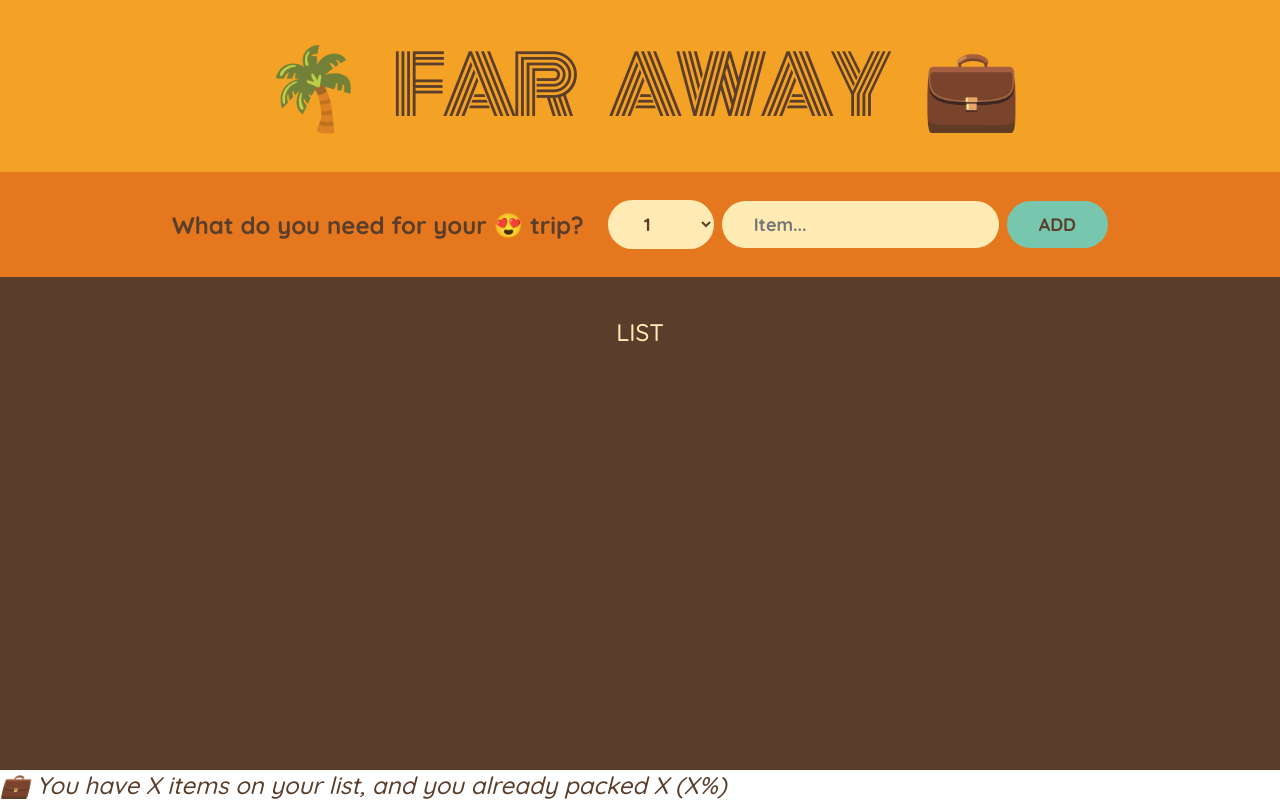
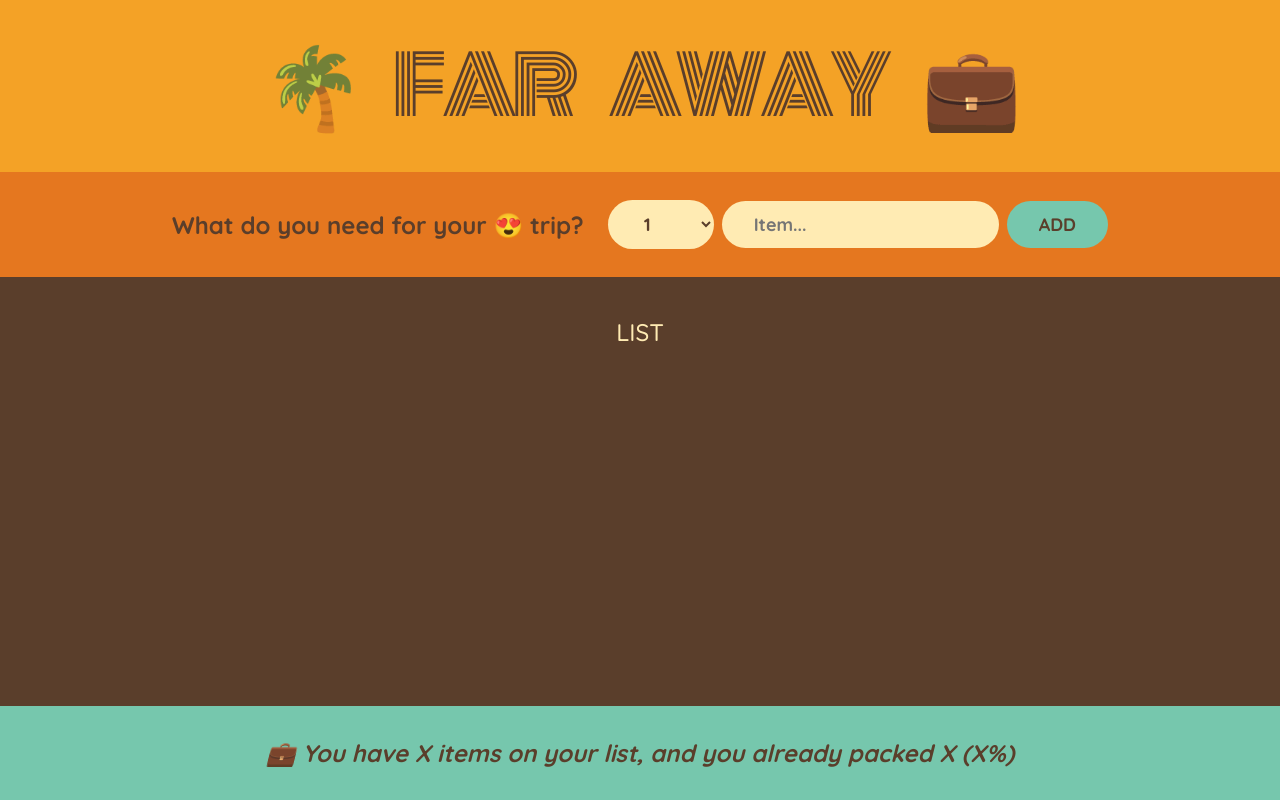
Before and after one commit to HamzA-1729/trip-checklist, a React (Vite) app: page / in a window 1280 px wide. Built offline with nearby package versions, Linux system fonts and the light colour scheme.

Commit message:
Structural change

```diff
--- a/index.html
+++ b/index.html
@@ -3,7 +3,6 @@
 
 <head>
   <meta charset="UTF-8" />
-  <link rel="icon" type="image/svg+xml" href="/vite.svg" />
   <meta name="viewport" content="width=device-width, initial-scale=1.0" />
   <title>Far Away</title>
 </head>
--- a/src/components/Stats.jsx
+++ b/src/components/Stats.jsx
@@ -1,6 +1,6 @@
 function Stats() {
   return (
-    <footer>
+    <footer className="stats">
       <em>💼 You have X items on your list, and you already packed X (X%)</em>
     </footer>
   );
```
